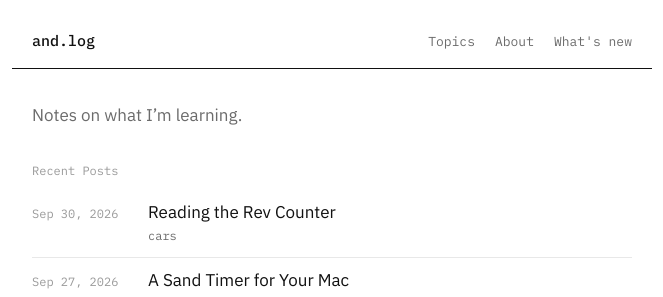
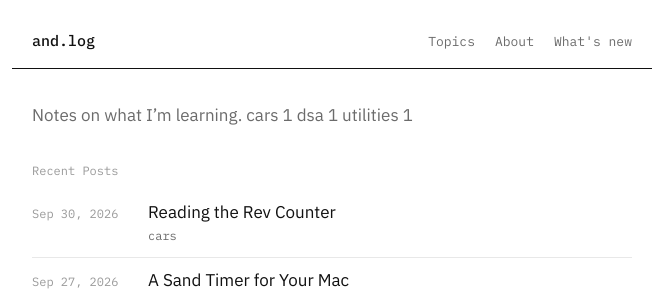
Before and after one commit to and/and.github.io, a Jekyll site: the page built from index.md, in a window 1280 px wide. Shown: the top 297 px of the page, without its empty margins (308-971 px from the left). Built offline with Jekyll 4.4.1, drawn with Linux system fonts in a browser that asks for light colours.

Commit message:
Show the topics, with how many notes each holds, at the top of the home page
Co-Authored-By: Claude Opus 5.5 <noreply@anthropic.com>

```diff
--- a/index.md
+++ b/index.md
@@ -4,3 +4,12 @@ title: "and.log"
 ---
 
 Notes on what I'm learning.
+
+{%- assign topics = site.categories | sort -%}
+{%- if topics.size > 0 %}
+<nav class="topic-index" aria-label="Topics">
+  {%- for t in topics %}
+  <a href="{{ '/topics/' | relative_url }}#{{ t[0] | slugify }}">{{ t[0] }} <span>{{ t[1].size }}</span></a>
+  {%- endfor %}
+</nav>
+{%- endif %}
```
